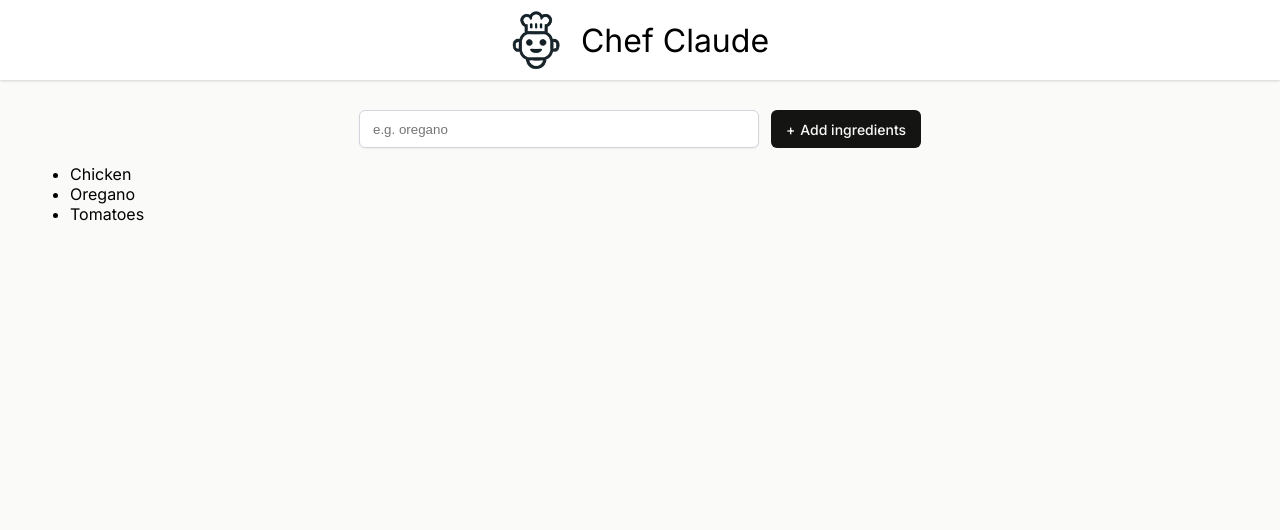
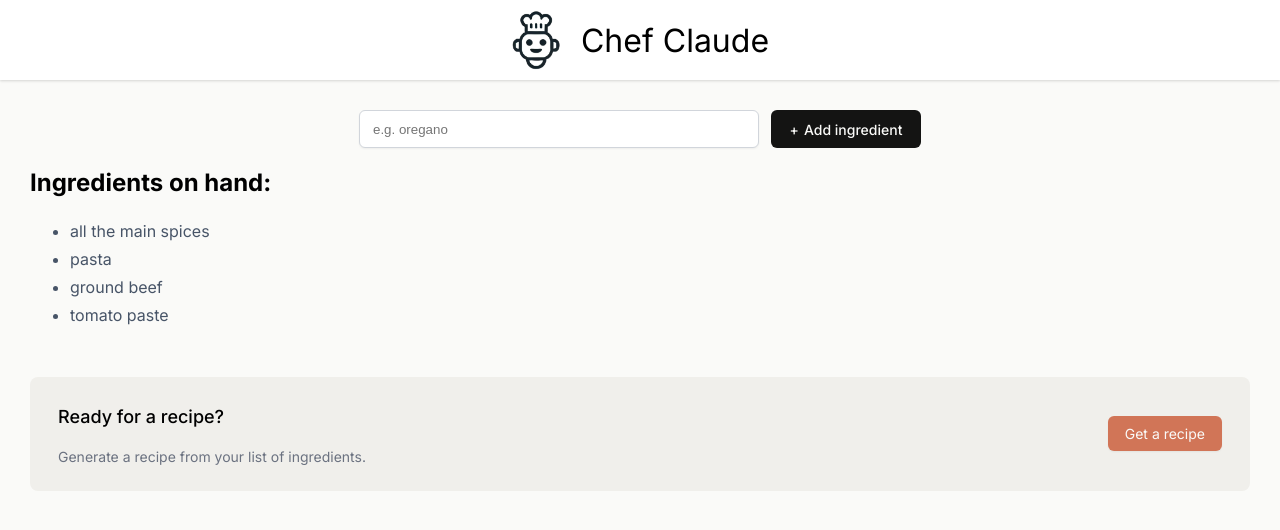
Before and after one commit to iamkiren/Chef-Claude, a React (Vite) app: page / in a window 1280 px wide. Shown: the top 530 px of the page. Built offline with nearby package versions, Linux system fonts and the light colour scheme.

Commit message:
Added ready for recipe section and added dummy result to test

```diff
--- a/src/components/Main/Main.css
+++ b/src/components/Main/Main.css
@@ -34,3 +34,57 @@
   content: "+";
   margin-right: 5px;
 }
+
+ul.ingredients-list {
+  margin-bottom: 48px;
+}
+
+ul.ingredients-list>li {
+  color: #475467;
+  line-height: 28px;
+}
+
+.get-recipe-container {
+  display: flex;
+  justify-content: space-between;
+  align-items: center;
+  border-radius: 8px;
+  background: #F0EFEB;
+  padding: 10px 28px;
+}
+
+.get-recipe-container h3 {
+  font-size: 1.125rem;
+  font-weight: 500;
+  line-height: 24px;
+}
+
+.get-recipe-container p {
+  color: #6B7280;
+  font-size: 0.875rem;
+  line-height: 20px;
+}
+
+.get-recipe-container button {
+  border: none;
+  border-radius: 6px;
+  background: #D17557;
+  box-shadow: 0px 1px 2px 0px rgba(0, 0, 0, 0.05);
+  color: #FAFAF8;
+  padding: 9px 17px;
+  font-family: Inter, sans-serif;
+  font-size: 0.875rem;
+  cursor: pointer;
+}
+
+.suggested-recipe-container {
+  color: #475467;
+  line-height: 28px;
+  font-size: 1.125rem;
+  font-weight: 400;
+}
+
+.suggested-recipe-container ul li,
+.suggested-recipe-container ol li {
+  margin-bottom: 8px;
+}
--- a/src/components/Main/Main.jsx
+++ b/src/components/Main/Main.jsx
@@ -3,33 +3,121 @@
 
 const Main = () => {
 	const [ingredients, setIngredients] = React.useState([
-		"Chicken",
-		"Oregano",
-		"Tomatoes",
+		"all the main spices",
+		"pasta",
+		"ground beef",
+		"tomato paste",
 	]);
+	const [recipeShown, setRecipeShown] = React.useState(false);
+
+	function toggleRecipeShown() {
+		setRecipeShown((prevShown) => !prevShown);
+	}
 
 	const ingredientsListItems = ingredients.map((ingredient) => (
 		<li key={ingredient}>{ingredient}</li>
 	));
 
-	function handleAddIngredients(formData) {
+	function addIngredient(formData) {
 		const newIngredient = formData.get("ingredient");
-		const newIngredients = [...ingredients, newIngredient];
-		setIngredients(newIngredients);
+		setIngredients((prevIngredients) => [...prevIngredients, newIngredient]);
 	}
 
 	return (
 		<main>
-			<form className="add-ingredient-form" action={handleAddIngredients}>
+			<form action={addIngredient} className="add-ingredient-form">
 				<input
 					type="text"
 					placeholder="e.g. oregano"
-					aria-label="Add Ingredient"
+					aria-label="Add ingredient"
 					name="ingredient"
 				/>
-				<button type="button">Add ingredients</button>
+				<button type="submit">Add ingredient</button>
 			</form>
-			<ul>{ingredientsListItems}</ul>
+
+			{ingredients.length > 0 && (
+				<section>
+					<h2>Ingredients on hand:</h2>
+					<ul className="ingredients-list" aria-live="polite">
+						{ingredientsListItems}
+					</ul>
+					{ingredients.length > 3 && (
+						<div className="get-recipe-container">
+							<div>
+								<h3>Ready for a recipe?</h3>
+								<p>Generate a recipe from your list of ingredients.</p>
+							</div>
+							<button onClick={toggleRecipeShown} type="button">
+								Get a recipe
+							</button>
+						</div>
+					)}
+				</section>
+			)}
+
+			{recipeShown && (
+				<section>
+					<h2>Chef Claude Recommends:</h2>
+					<article className="suggested-recipe-container" aria-live="polite">
+						<p>
+							Based on the ingredients you have available, I would recommend
+							making a simple a delicious <strong>Beef Bolognese Pasta</strong>.
+							Here is the recipe:
+						</p>
+						<h3>Beef Bolognese Pasta</h3>
+						<strong>Ingredients:</strong>
+						<ul>
+							<li>1 lb. ground beef</li>
+							<li>1 onion, diced</li>
+							<li>3 cloves garlic, minced</li>
+							<li>2 tablespoons tomato paste</li>
+							<li>1 (28 oz) can crushed tomatoes</li>
+							<li>1 cup beef broth</li>
+							<li>1 teaspoon dried oregano</li>
+							<li>1 teaspoon dried basil</li>
+							<li>Salt and pepper to taste</li>
+							<li>
+								8 oz pasta of your choice (e.g., spaghetti, penne, or linguine)
+							</li>
+						</ul>
+						<strong>Instructions:</strong>
+						<ol>
+							<li>
+								Bring a large pot of salted water to a boil for the pasta.
+							</li>
+							<li>
+								In a large skillet or Dutch oven, cook the ground beef over
+								medium-high heat, breaking it up with a wooden spoon, until
+								browned and cooked through, about 5-7 minutes.
+							</li>
+							<li>
+								Add the diced onion and minced garlic to the skillet and cook
+								for 2-3 minutes, until the onion is translucent.
+							</li>
+							<li>Stir in the tomato paste and cook for 1 minute.</li>
+							<li>
+								Add the crushed tomatoes, beef broth, oregano, and basil. Season
+								with salt and pepper to taste.
+							</li>
+							<li>
+								Reduce the heat to low and let the sauce simmer for 15-20
+								minutes, stirring occasionally, to allow the flavors to meld.
+							</li>
+							<li>
+								While the sauce is simmering, cook the pasta according to the
+								package instructions. Drain the pasta and return it to the pot.
+							</li>
+							<li>
+								Add the Bolognese sauce to the cooked pasta and toss to combine.
+							</li>
+							<li>
+								Serve hot, garnished with additional fresh basil or grated
+								Parmesan cheese if desired.
+							</li>
+						</ol>
+					</article>
+				</section>
+			)}
 		</main>
 	);
 };
```
